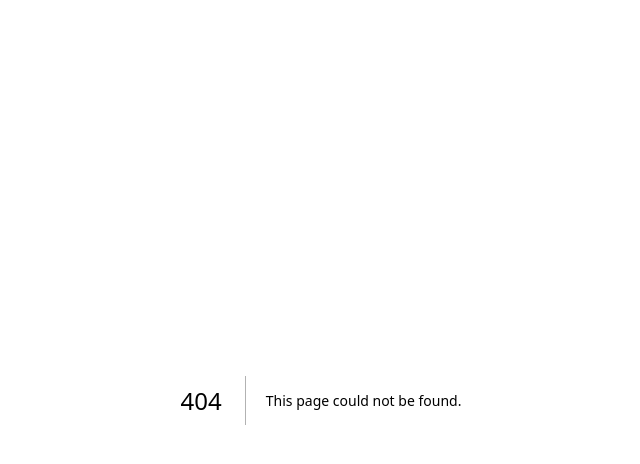
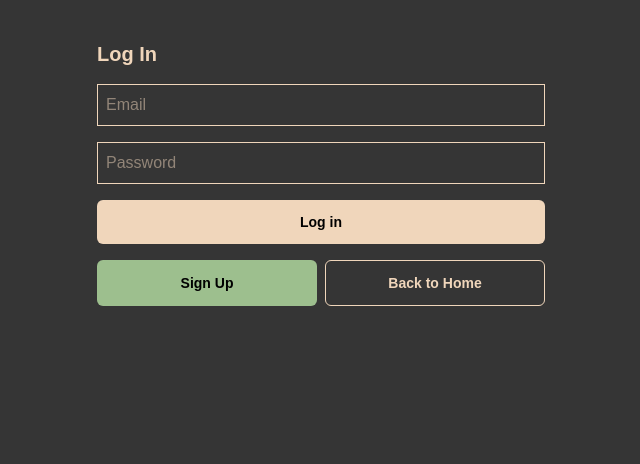
Before and after one commit to OliHickie/pints-and-plates, a Next.js app: page /login in a window 1280 px wide. Before the commit this address had no page. Shown: the top 464 px of the page, without its empty margins (319-959 px from the left). Built offline with nearby package versions, Linux system fonts and the light colour scheme.

Commit message:
Add register, sign up and login routes and pages

```diff
--- /dev/null
+++ b/src/app/api/register/route.tsx
@@ -0,0 +1,32 @@
+import { NextResponse } from 'next/server';
+import { PrismaClient } from '@prisma/client';
+import bcrypt from 'bcrypt';
+
+const prisma = new PrismaClient();
+
+export async function POST(request: Request) {
+  const body = await request.json();
+  const { email, password, name } = body;
+
+  if (!email || !password || !name) {
+    return NextResponse.json({ error: 'Missing fields' }, { status: 400 });
+  }
+
+  const existingUser = await prisma.user.findUnique({ where: { email } });
+
+  if (existingUser) {
+    return NextResponse.json({ error: 'User already exists' }, { status: 400 });
+  }
+
+  const hashedPassword = await bcrypt.hash(password, 10);
+
+  await prisma.user.create({
+    data: {
+      email,
+      name,
+      hashedPassword,
+    },
+  });
+
+  return NextResponse.json({ success: true });
+}
--- /dev/null
+++ b/src/app/login/page.tsx
@@ -0,0 +1,59 @@
+'use client';
+
+import { useState } from 'react';
+import { signIn } from 'next-auth/react';
+import { useRouter } from 'next/navigation';
+import { Button } from "@/components/core/Button";
+
+export default function LoginPage() {
+  const router = useRouter();
+  const [form, setForm] = useState({ email: '', password: '' });
+  const [error, setError] = useState('');
+  const [loading, setLoading] = useState(false);
+
+  const handleChange = (e: React.ChangeEvent<HTMLInputElement>) => {
+    setForm({ ...form, [e.target.name]: e.target.value });
+    setError('');
+  };
+
+  const handleSubmit = async (e: React.FormEvent) => {
+    e.preventDefault();
+    setLoading(true);
+
+    const res = await signIn('credentials', {
+      redirect: false,
+      email: form.email,
+      password: form.password,
+    });
+
+    setLoading(false);
+    if (res?.error) {
+      setError('Invalid email or password');
+    } else {
+      router.push('/');
+    }
+  };
+
+  return (
+    <div className="max-w-md mx-auto mt-10 ">
+      <h2 className="text-xl font-bold mb-4">Log In</h2>
+      <form onSubmit={handleSubmit} className="space-y-4">
+        <input type="email" name="email" placeholder="Email" onChange={handleChange} required className="w-full p-2 border border-primary" />
+        <input type="password" name="password" placeholder="Password" onChange={handleChange} required className="w-full p-2 border border-primary" />
+        {error && <p className="text-red-500">{error}</p>}
+
+        <Button type="submit" variant="primary" size="normal" className="w-full" loading={loading}>
+          Log in
+        </Button>
+        <div className="flex space-x-2">
+          <Button href="/signup" variant="secondary" size="normal" className="w-1/2">
+            Sign Up
+          </Button>
+          <Button href="/" variant="ghost" size="normal" className="w-1/2">
+            Back to Home
+          </Button>
+        </div>
+      </form>
+    </div>
+  );
+}
--- /dev/null
+++ b/src/app/signup/page.tsx
@@ -0,0 +1,66 @@
+'use client';
+
+import { useState } from 'react';
+import { useRouter } from 'next/navigation';
+import bcrypt from "bcrypt";
+import { Button } from "@/components/core/Button";
+
+
+export default function SignupPage() {
+  const router = useRouter();
+  const [form, setForm] = useState({ email: '', password: '', name: '', passwordCheck: '' });
+  const [error, setError] = useState('');
+
+  const handleChange = (e: React.ChangeEvent<HTMLInputElement>) => {
+    setForm({ ...form, [e.target.name]: e.target.value });
+    setError('');
+  };
+
+  const handleSubmit = async (e: React.FormEvent) => {
+    e.preventDefault();
+
+    if (form.password !== form.passwordCheck) {
+      setError('Passwords do not match');
+      return;
+    }
+
+    const res = await fetch('/api/register', {
+      method: 'POST',
+      body: JSON.stringify(form),
+    });
+
+    if (res.ok) {
+      router.push('/login');
+    } else {
+      const data = await res.json();
+      setError(data.error || 'Something went wrong');
+    }
+  };
+
+  return (
+    <div className="max-w-md mx-auto mt-10">
+      <h2 className="text-xl font-bold mb-4">Sign Up</h2>
+      <form onSubmit={handleSubmit} className="space-y-4">
+        <input type="text" name="name" placeholder="Name" onChange={handleChange} required className="w-full p-2 border border-primary" />
+        <input type="email" name="email" placeholder="Email" onChange={handleChange} required className="w-full p-2 border border-primary" />
+        <input type="password" name="password" placeholder="Password" onChange={handleChange} required className="w-full p-2 border border-primary" />
+        <input type="password" name="passwordCheck" placeholder="Retype Password" onChange={handleChange} required className="w-full p-2 border border-primary" />
+        {error && <p className="text-red-500">{error}</p>}
+
+        <Button type="submit" variant="primary" size="normal" className="w-full">
+          Sign Up
+        </Button>
+        <div className="flex space-x-2">
+          <Button href="/login" variant="secondary" size="normal" className="w-1/2">
+          Login
+        </Button>
+        <Button href="/" variant="ghost" size="normal" className="w-1/2">
+          Back to Home
+        </Button>
+        </div>
+
+
+      </form>
+    </div>
+  );
+}
```
